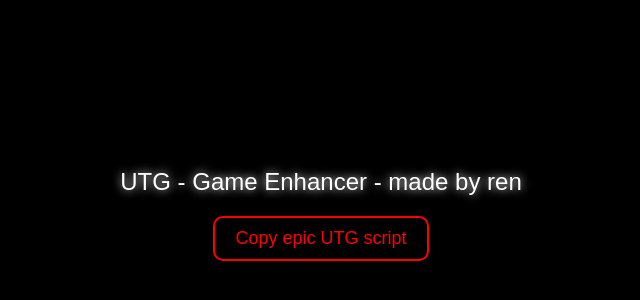
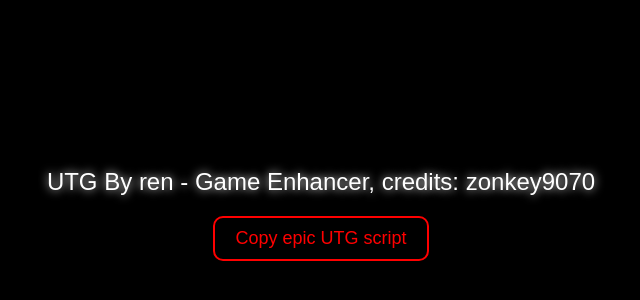
Before and after one commit to RenivyRBLX2/Random-website-code-by-ai, a plain HTML site: page index.html in a window 1280 px wide. Shown: the part 186-486 px from the top of the page, without its empty margins (319-959 px from the left). Drawn offline with Linux system fonts and the light colour scheme.

Commit message:
Update index.html

```diff
--- a/index.html
+++ b/index.html
@@ -87,7 +87,7 @@
 </head>
 <body>
     <div class="container">
-        <div class="title">UTG - Game Enhancer - made by ren</div>
+        <div class="title">UTG By ren - Game Enhancer, credits: zonkey9070 </div>
         <button class="copy-button" onclick="copyText()">Copy epic UTG script</button>
     </div>
 
```
